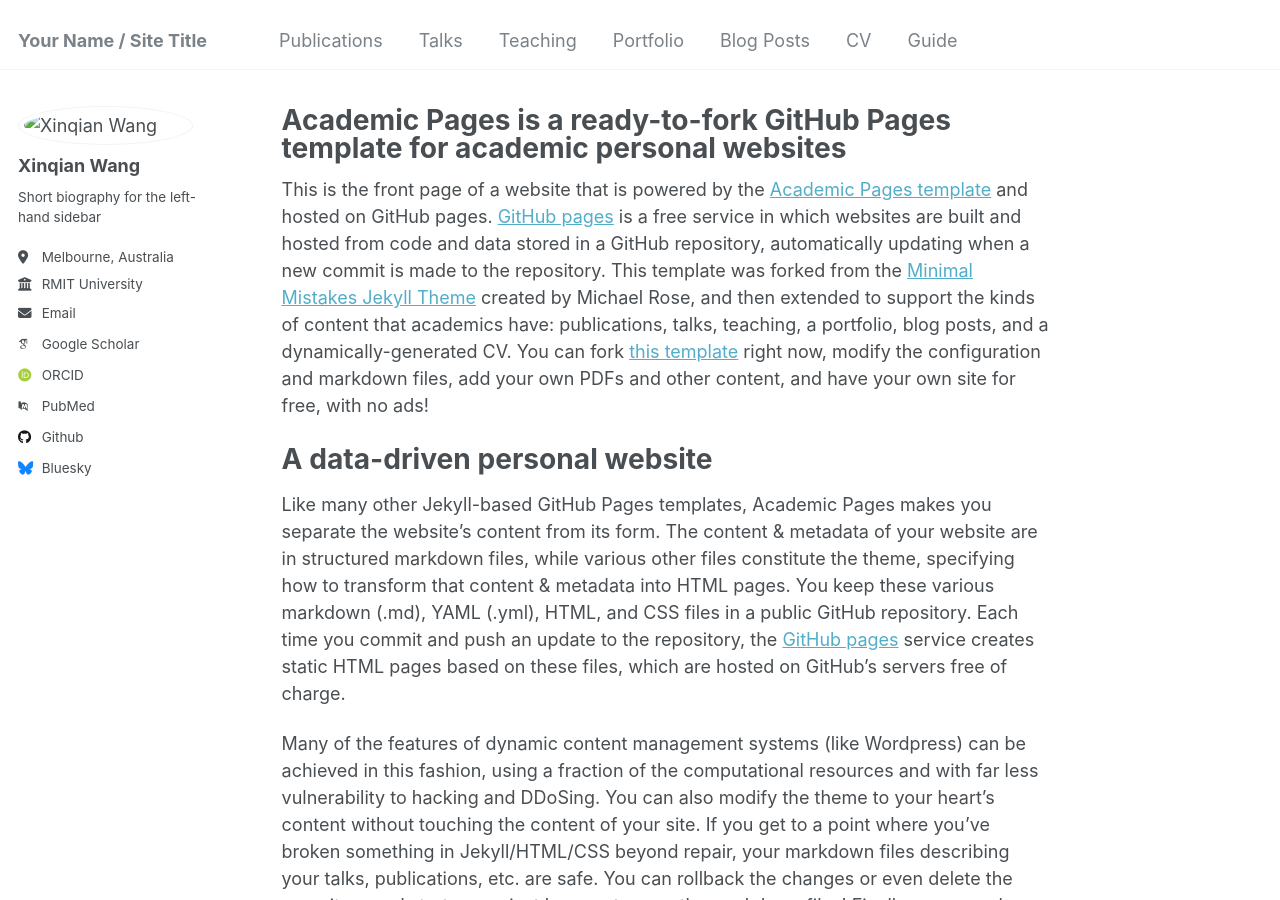
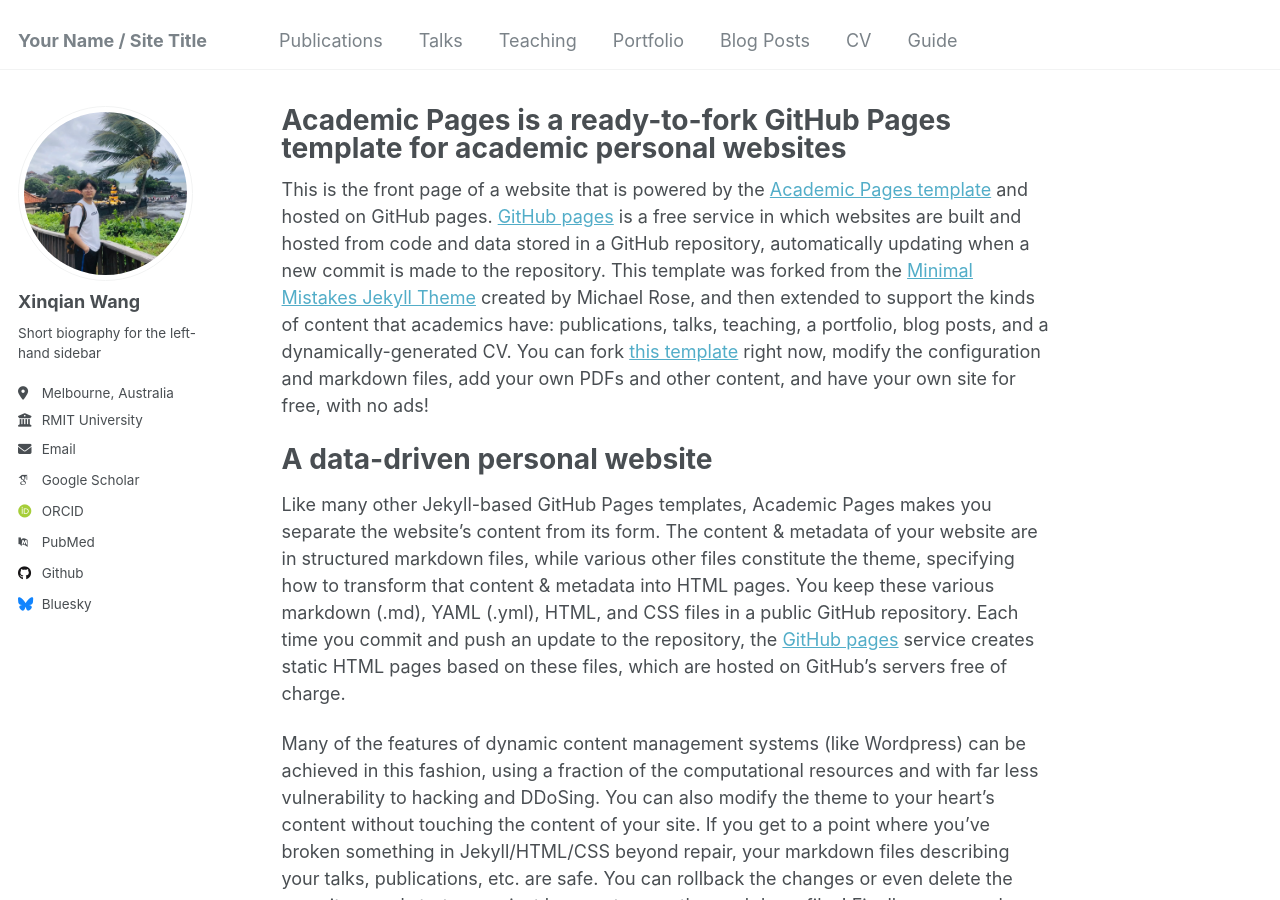
Before and after one commit to Wangxinqian/Academic, a Jekyll site: the page built from _pages/about.md, in a window 1280 px wide and 900 px high. Built offline with Jekyll 4.4.1, drawn with Linux system fonts in a browser that asks for light colours; some web fonts are replaced.

Commit message:
Update _config.yml

```diff
--- a/_config.yml
+++ b/_config.yml
@@ -14,14 +14,14 @@ name                     : &name "Your Name"
 description              : &description "personal description"
 url                      : https://academicpages.github.io # the base hostname & protocol for your site e.g. "https://[your GitHub username].github.io"
 baseurl                  : "" # the subpath of your site, e.g. "/blog"
-repository               : "academicpages/academicpages.github.io"
+repository               : "wangxinqian.github.io/Academic/"
 
 # Site Author - The following control what appear as part of the author content on the side bar.
 #               If a field is blank the icon and link will not appear, otherwise it will be shown.
 #               Additional customization can be done by editing /_includes/author-profile.html
 author:
   # Biographic information
-  avatar           : "images/profile.png"
+  avatar           : "profile.png"
   name             : "Xinqian Wang"
   pronouns         : # example: "she/her"
   bio              : "Short biography for the left-hand sidebar"
```
